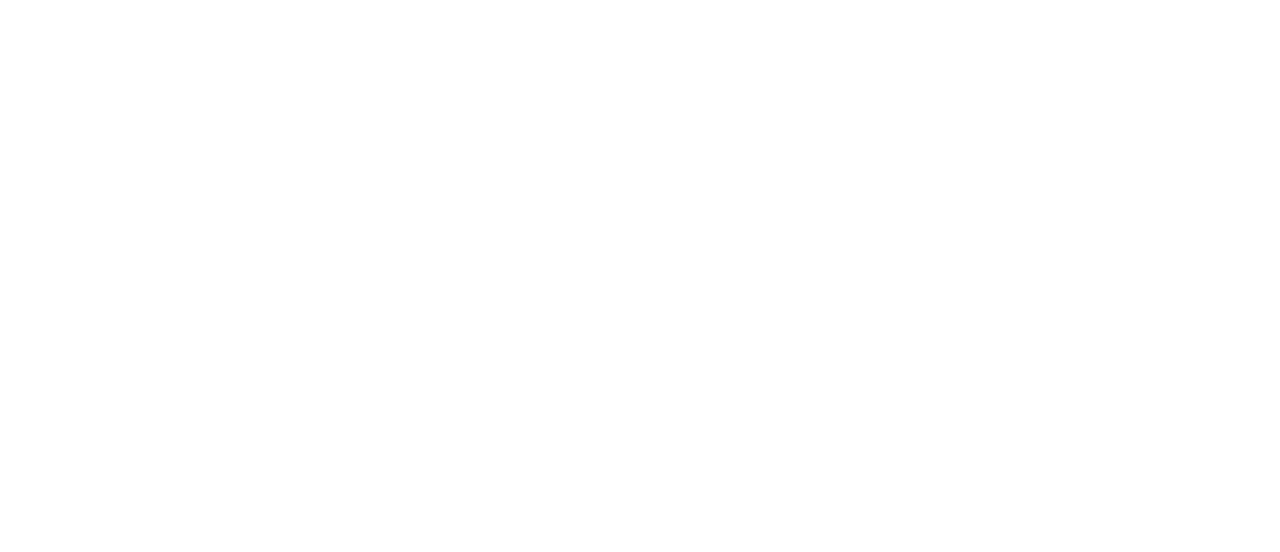
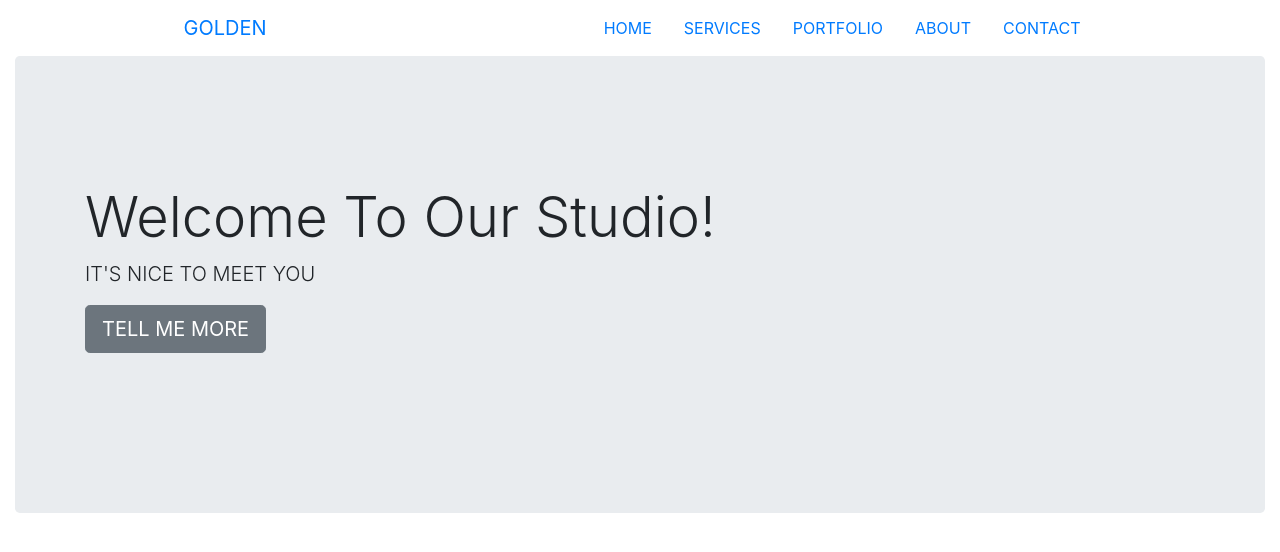
Before and after one commit to magdalena-sojka/Zadanie3, a website: page index.html in a window 1280 px wide. Drawn offline with nearby package versions, Linux system fonts and the light colour scheme; files whose address does not match are found by name.

Commit message:
Add html code for navbar and jumbotron

```diff
--- a/index.html
+++ b/index.html
@@ -4,11 +4,46 @@
     <meta charset="utf-8">
     <title>Zadanie nr 2</title>
     <meta name="viewport" content="width=device-width, initial-scale=1.0">
+    <link rel="stylesheet" href="https://stackpath.bootstrapcdn.com/bootstrap/4.5.1/css/bootstrap.min.css" integrity="sha384-VCmXjywReHh4PwowAiWNagnWcLhlEJLA5buUprzK8rxFgeH0kww/aWY76TfkUoSX" crossorigin="anonymous">
     <link rel="stylesheet" href="bootstrap-grid.css"
     <link rel="stylesheet" href="style.css">
   </head>
 
   <body>
+    <div class="container-fluid">
+      <div class="navbar d-flex justify-content-around">
+        <a class="navbar-brand" href="#">GOLDEN</a>
+        <ul class="nav">
+          <li class="nav-item">
+            <a class="nav-link active" href="#">HOME</a>
+          </li>
+          <li class="nav-item">
+            <a class="nav-link" href="#">SERVICES</a>
+          </li>
+          <li class="nav-item">
+            <a class="nav-link" href="#">PORTFOLIO</a>
+          </li>
+          <li class="nav-item">
+            <a class="nav-link" href="#">ABOUT</a>
+          </li>
+          <li class="nav-item">
+            <a class="nav-link" href="#">CONTACT</a>
+          </li>
+        </ul>
+      </div>
+      <div class="jumbotron">
+        <div class="jumbotron jumbotron-fluid">
+          <div class="container">
+            <h1 class="display-4">Welcome To Our Studio!</h1>
+            <p class="lead">IT'S NICE TO MEET YOU</p>
+            <button type="button" class="btn btn-secondary btn-lg">TELL ME MORE</button>
+          </div>
+        </div>
+      </div>
+    </div>
+
+
+
   </body>
 
 </html>
```
